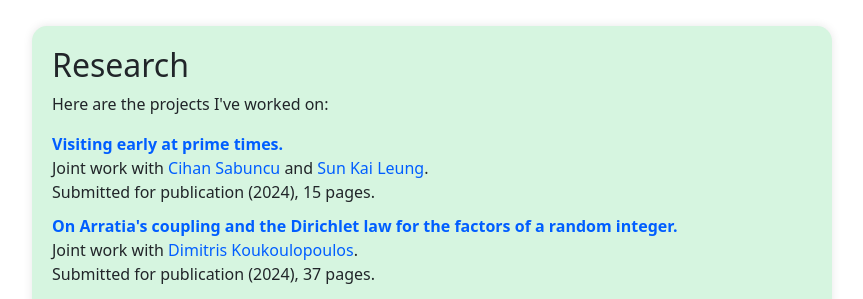
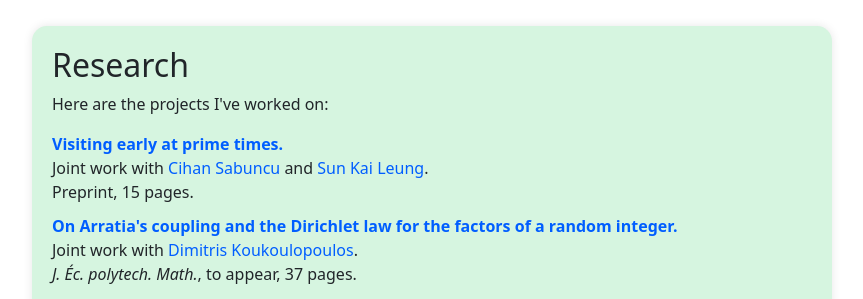
Before and after one commit to haddadt/haddadt.github.io, a plain HTML site: page index.html in a window 1280 px wide. Shown: the part 800-1099 px from the top of the page, without its empty margins (208-1071 px from the left). Drawn offline with nearby package versions, Linux system fonts and the light colour scheme.

Commit message:
Update index.html

```diff
--- a/index.html
+++ b/index.html
@@ -76,12 +76,12 @@
                     <b><a href="papers/prime-times.pdf">Visiting early at prime times.</a></b><br>
                     Joint work with <a href="https://sites.google.com/view/cihan-sabuncu/home">Cihan Sabuncu</a> and
                     <a href="https://sites.google.com/view/sunkaileung/home">Sun Kai Leung</a>.<br>
-                    Submitted for publication (2024), 15 pages.
+                    Preprint, 15 pages.
                 </li>
                 <li>
                     <b><a href="papers/coupling.pdf">On Arratia's coupling and the Dirichlet law for the factors of a random integer.</a></b><br>
                     Joint work with <a href="https://dms.umontreal.ca/~koukoulo/">Dimitris Koukoulopoulos</a>.<br>
-                    Submitted for publication (2024), 37 pages.
+                    <i>J. Éc. polytech. Math.</i>, to appear, 37 pages.
                 </li>
             </ul>
             <div class="btn-container">
```
